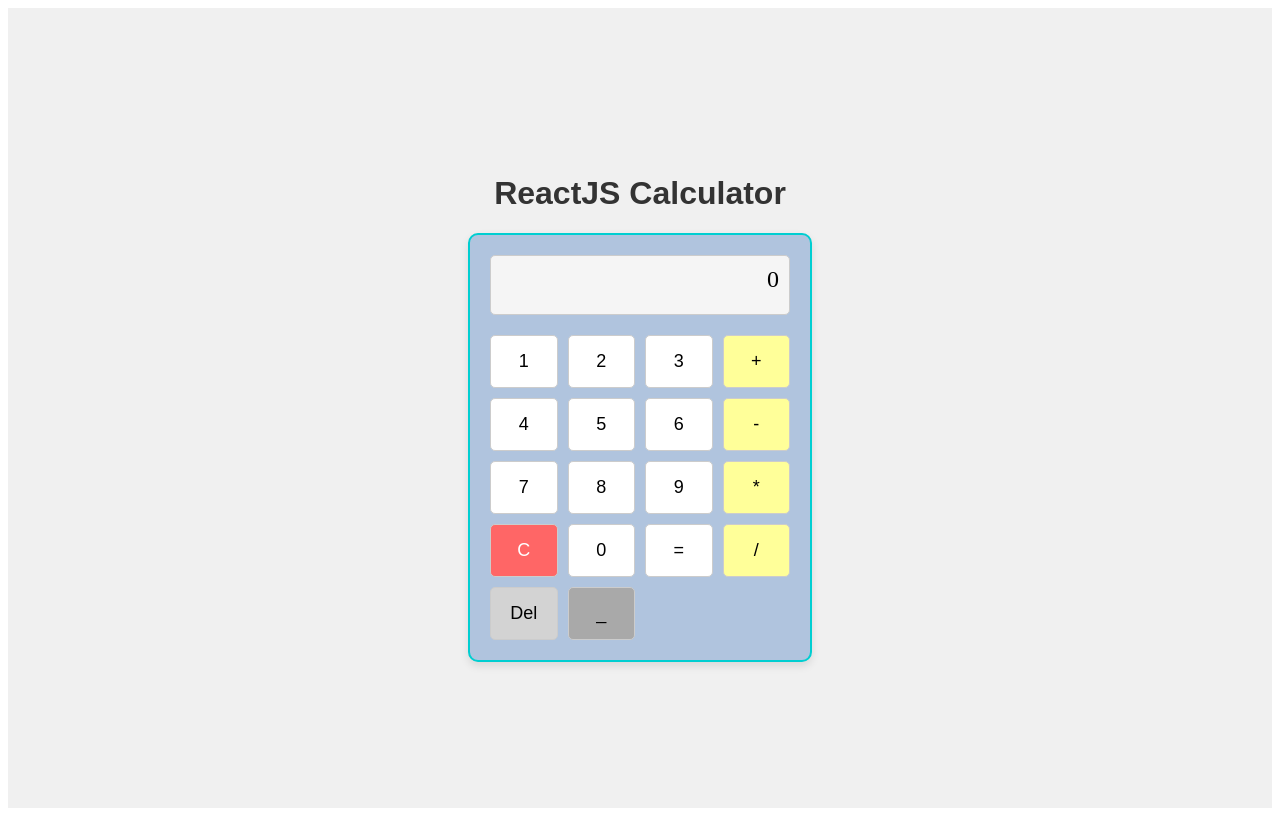
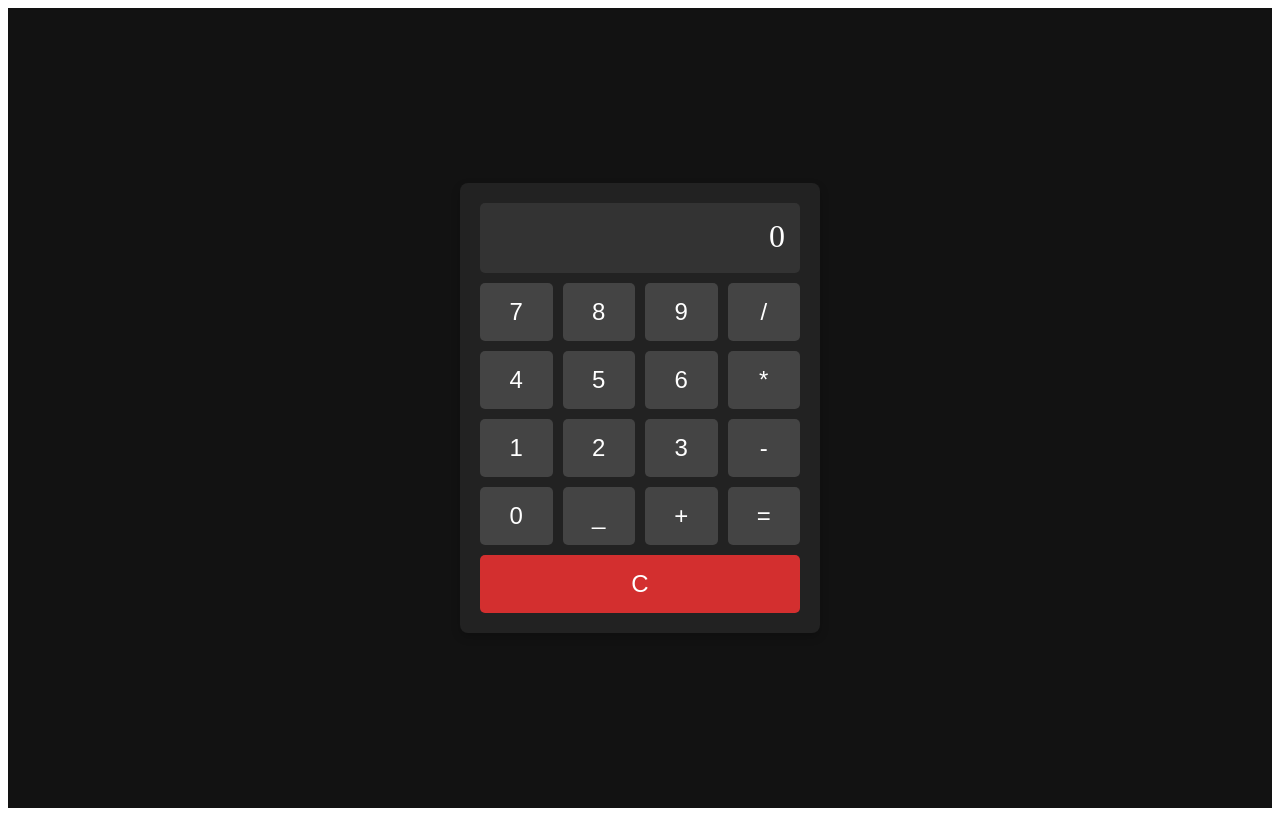
Before and after one commit to Langtok/my_reactjs_calculator, a React (Create React App) app: page / in a window 1280 px wide. Built offline with nearby package versions, Linux system fonts and the light colour scheme.

Commit message:
Fix: Handle underscore

```diff
--- a/package.json
+++ b/package.json
@@ -4,6 +4,7 @@
   "private": true,
   "dependencies": {
     "cra-template": "1.2.0",
+    "mathjs": "^14.3.1",
     "react": "^19.0.0",
     "react-dom": "^19.0.0",
     "react-router-dom": "^7.1.1",
--- a/src/App.css
+++ b/src/App.css
@@ -1,13 +1,7 @@
-.App {
+.app {
   display: flex;
-  flex-direction: column;
+  justify-content: center;
   align-items: center;
-  justify-content: center;
   height: 100vh;
-  background-color: #f0f0f0;
+  background: #121212;
 }
-
-h1 {
-  font-family: Arial, sans-serif;
-  color: #333;
-}
--- a/src/App.js
+++ b/src/App.js
@@ -1,11 +1,10 @@
-import React from 'react';
-import './App.css';
-import Calculator from './components/Calculator';
+import React from "react";
+import Calculator from "./components/Calculator";
+import "./App.css";
 
 function App() {
   return (
-    <div className="App">
-      <h1>ReactJS Calculator</h1>
+    <div className="app">
       <Calculator />
     </div>
   );
--- a/src/components/Calculator.css
+++ b/src/components/Calculator.css
@@ -1,16 +1,50 @@
 .calculator {
-    width: 300px;
+  width: 320px;
+  margin: 50px auto;
   padding: 20px;
-    background-color: #b0c4de; /* Blue-gray background */
-    border-radius: 10px;
-    box-shadow: 0 4px 8px rgba(0, 0, 0, 0.1);
-    border: 2px solid #00ced1; /* Teal border */
+  background: #222;
+  border-radius: 8px;
+  text-align: center;
+  box-shadow: 0 4px 10px rgba(0, 0, 0, 0.2);
+}
+
+.display {
+  font-size: 2rem;
+  padding: 15px;
+  background: #333;
+  color: white;
+  text-align: right;
+  border-radius: 5px;
+  margin-bottom: 10px;
+  min-height: 40px;
 }
 
 .buttons {
   display: grid;
   grid-template-columns: repeat(4, 1fr);
-    grid-template-rows: repeat(5, 1fr); /* 6 rows for 18 buttons */
   gap: 10px;
-    margin-top: 20px;
 }
+
+button {
+  font-size: 1.5rem;
+  padding: 15px;
+  border: none;
+  background: #444;
+  color: white;
+  border-radius: 5px;
+  cursor: pointer;
+  transition: background 0.2s;
+}
+
+button:hover {
+  background: #666;
+}
+
+.clear {
+  grid-column: span 4;
+  background: #d32f2f;
+}
+
+.clear:hover {
+  background: #b71c1c;
+}
--- a/src/components/Calculator.js
+++ b/src/components/Calculator.js
@@ -1,148 +1,100 @@
-import React, { useState, useEffect, useCallback } from 'react';
-import './Calculator.css';
-import Display from './Display';
-import Button from './Button';
+import React, { useState, useEffect, useCallback } from "react";
+import { evaluate } from "mathjs";
+import "./Calculator.css";
 
 const Calculator = () => {
-  const [display, setDisplay] = useState('0');
-  const [expression, setExpression] = useState('');
-  const [prevValue, setPrevValue] = useState(null);
-  const [operation, setOperation] = useState(null);
+  const [input, setInput] = useState("");
+  const [error, setError] = useState("");
 
-  // Function to format numbers with underscores as thousand separators
+  // Format numbers with underscores (e.g., 1000000 -> 1_000_000)
   const formatNumber = (num) => {
-    const numStr = num.toString();
-    if (Math.abs(num) < 1000) return numStr;
-    return numStr.replace(/\B(?=(\d{3})+(?!\d))/g, '_');
+    return num.toString().replace(/\B(?=(\d{3})+(?!\d))/g, "_");
   };
 
-  const handleNumber = useCallback((num) => {
-    if (display === '0' || operation === '=') {
-      setDisplay(num);
-      setExpression(num);
-    } else {
-      setDisplay(display + num);
-      setExpression(expression + num);
-    }
-  }, [display, expression, operation]);
+  // Function to handle button clicks
+  const handleClick = useCallback(
+    (value) => {
+      if (error) setError(""); // Clear error if user starts new input
+      setInput((prev) => prev + value);
+    },
+    [error]
+  );
 
-  const handleOperation = useCallback((op) => {
-    if (prevValue === null) {
-      const numericValue = parseFloat(display.replace(/_/g, ''));
-      setPrevValue(numericValue);
-      setExpression(expression + ' ' + op + ' '); // Keep the full expression
-      setDisplay('0');
-      setOperation(op);
-    } else if (operation) {
-      const numericValue = parseFloat(display.replace(/_/g, ''));
-      const result = calculate(prevValue, numericValue, operation);
-      setDisplay('0');
-      setExpression(`${expression}${display} ${op} `); // Append the current display and new operator
-      setPrevValue(result);
-      setOperation(op);
-    }
-  }, [display, expression, prevValue, operation]);
-
-  const calculate = (a, b, op) => {
-    switch (op) {
-      case '+': return a + b;
-      case '-': return a - b;
-      case '*': return a * b;
-      case '/': return b !== 0 ? a / b : 'Error';
-      default: return b;
-    }
+  // Function to clear the input
+  const clearInput = () => {
+    setInput("");
+    setError("");
   };
 
-  const handleEquals = useCallback(() => {
-    if (prevValue !== null && operation) {
-      const currentValue = parseFloat(display.replace(/_/g, ''));
-      const result = calculate(prevValue, currentValue, operation);
-      const formattedResult = typeof result === 'number' ? formatNumber(result) : result;
-      // Append the current display and the result to the expression
-      setExpression(`${expression}${display} = ${formattedResult}`);
-      setDisplay(result.toString());
-      setPrevValue(null);
-      setOperation('=');
+  // Function to calculate result safely
+  const calculateResult = useCallback(() => {
+    try {
+      if (input.includes("/0")) {
+        setError("Cannot divide by zero");
+        return;
+      }
+      // Remove underscores before evaluation
+      const sanitizedInput = input.replace(/_/g, "");
+      const result = evaluate(sanitizedInput);
+
+      if (isNaN(result) || result === Infinity) {
+        setError("Invalid Expression");
+      } else {
+        setInput(formatNumber(result));
+      }
+    } catch {
+      setError("Invalid Expression");
     }
-  }, [display, expression, prevValue, operation]);
+  }, [input]);
 
-  const handleClear = useCallback(() => {
-    setDisplay('0');
-    setExpression('');
-    setPrevValue(null);
-    setOperation(null);
-  }, []);
-
-  const handleDelete = useCallback(() => {
-    if (operation === '=') {
-      // If we just finished a calculation, clear everything to start fresh
-      setDisplay('0');
-      setExpression('');
-      setPrevValue(null);
-      setOperation(null);
-    } else if (display.length > 1) {
-      // Remove the last character from display
-      const newDisplay = display.slice(0, -1);
-      setDisplay(newDisplay);
-      // Update the expression by removing the last character
-      setExpression(expression.slice(0, -1));
-    } else {
-      // If only one character is left, reset to '0'
-      setDisplay('0');
-      setExpression(expression.slice(0, -1));
-    }
-  }, [display, expression, operation]);
-
+  // Handle keyboard input
   useEffect(() => {
     const handleKeyPress = (event) => {
       const { key } = event;
-      if (/[0-9_]/.test(key)) {
-        handleNumber(key);
-      } else if (key === '+') {
-        handleOperation('+');
-      } else if (key === '-') {
-        handleOperation('-');
-      } else if (key === '*') {
-        handleOperation('*');
-      } else if (key === '/') {
-        handleOperation('/');
-      } else if (key === '=' || key === 'Enter') {
-        handleEquals();
-      } else if (key === 'c' || key === 'C' || key === 'Escape') {
-        handleClear();
-      } else if (key === 'Backspace') {
-        handleDelete();
+      if (/[\d+\-*/.=_]/.test(key)) {
+        if (key === "=" || key === "Enter") {
+          calculateResult();
+        } else {
+          handleClick(key);
+        }
+      } else if (key === "Backspace") {
+        setInput((prev) => prev.slice(0, -1));
+      } else if (key === "Escape") {
+        clearInput();
       }
     };
 
-    document.addEventListener('keydown', handleKeyPress);
-    return () => {
-      document.removeEventListener('keydown', handleKeyPress);
-    };
-  }, [handleNumber, handleOperation, handleEquals, handleClear, handleDelete]);
+    window.addEventListener("keydown", handleKeyPress);
+    return () => window.removeEventListener("keydown", handleKeyPress);
+  }, [calculateResult, handleClick]);
 
   return (
     <div className="calculator">
-      <Display value={expression || display} />
+      <div className="display">{error || input || "0"}</div>
       <div className="buttons">
-        <Button label="1" onClick={() => handleNumber('1')} />
-        <Button label="2" onClick={() => handleNumber('2')} />
-        <Button label="3" onClick={() => handleNumber('3')} />
-        <Button label="+" onClick={() => handleOperation('+')} type="operator" />
-        <Button label="4" onClick={() => handleNumber('4')} />
-        <Button label="5" onClick={() => handleNumber('5')} />
-        <Button label="6" onClick={() => handleNumber('6')} />
-        <Button label="-" onClick={() => handleOperation('-')} type="operator" />
-        <Button label="7" onClick={() => handleNumber('7')} />
-        <Button label="8" onClick={() => handleNumber('8')} />
-        <Button label="9" onClick={() => handleNumber('9')} />
-        <Button label="*" onClick={() => handleOperation('*')} type="operator" />
-        <Button label="C" onClick={handleClear} type="clear" />
-        <Button label="0" onClick={() => handleNumber('0')} />
-        <Button label="=" onClick={handleEquals} />
-        <Button label="/" onClick={() => handleOperation('/')} type="operator" />
-        <Button label="Del" onClick={handleDelete} type="delete" />
-        <Button label="_" onClick={() => handleNumber('_')} type="underscore" />
+        {["7", "8", "9", "/"].map((char) => (
+          <button key={char} onClick={() => handleClick(char)}>
+            {char}
+          </button>
+        ))}
+        {["4", "5", "6", "*"].map((char) => (
+          <button key={char} onClick={() => handleClick(char)}>
+            {char}
+          </button>
+        ))}
+        {["1", "2", "3", "-"].map((char) => (
+          <button key={char} onClick={() => handleClick(char)}>
+            {char}
+          </button>
+        ))}
+        {["0", "_", "+", "="].map((char) => (
+          <button key={char} onClick={char === "=" ? calculateResult : () => handleClick(char)}>
+            {char}
+          </button>
+        ))}
+        <button className="clear" onClick={clearInput}>
+          C
+        </button>
       </div>
     </div>
   );
```
Also changed, not shown: 1 other file (tests, documents, lock files or other folders). Lines whose indentation alone changed are shown as unchanged.
